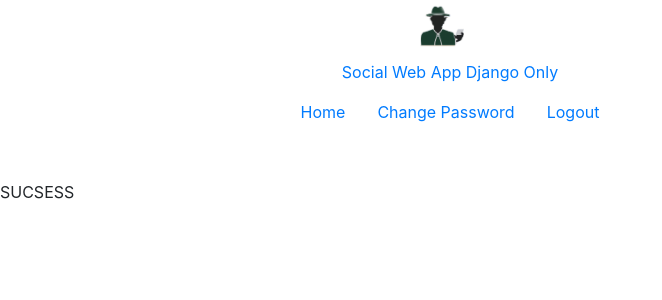
After one commit to Georgiee98/social-media-web-app-django-only, a Django app: page /users/password_change/done/ in a window 1280 px wide. The commit adds this page. Shown: the top 300 px of the page, without its empty margins (0-662 px from the left). Run offline with Django 4.2, Linux system fonts and the light colour scheme; a user stored in the database is signed in.

Commit message:
change passowrd

```diff
--- a/users/templates/users/base.html
+++ b/users/templates/users/base.html
@@ -35,6 +35,9 @@
               <a class="nav-link active" href="{% url 'index' %}">Home</a>
             </li>
             <li class="nav-item">
+              <a class="nav-link" href="/users/password_change">Change Password</a>
+            </li>
+            <li class="nav-item">
               <a class="nav-link active" href="{% url 'logout' %}">Logout</a>
             </li>
 
@@ -43,11 +46,9 @@
               <a class="nav-link active" href="{% url 'login' %}">Login</a>
             </li>
             {% endif %}
-<!--
-            <li class="nav-item">
-              <a class="nav-link" href="#">Link</a>
-            </li>
-            <li class="nav-item">
+
+
+            <!-- <li class="nav-item">
               <a class="nav-link" href="#">Link</a>
             </li>
             <li class="nav-item">
--- /dev/null
+++ b/users/templates/users/password_change_done.html
@@ -0,0 +1 @@
+{% extends "users/base.html" %} {% block body %} SUCSESS {% endblock %}
--- a/users/urls.py
+++ b/users/urls.py
@@ -5,4 +5,6 @@ urlpatterns = [
     path('', views.index, name='index'),
     path('login/', views.user_login, name='login'),
     path('logout/', auth_view.LogoutView.as_view(template_name='users/logout.html'), name='logout'),
+    path('password_change/', auth_view.PasswordChangeView.as_view(template_name='users/password_change.html'), name='password_change'),
+    path('password_change/done/', auth_view.PasswordChangeView.as_view(template_name='users/password_change_done.html'), name='password_change_done'),
 ]
```
Also changed, not shown: users/templates/users/password_change.html (added, +10 -0 lines), db.sqlite3.
